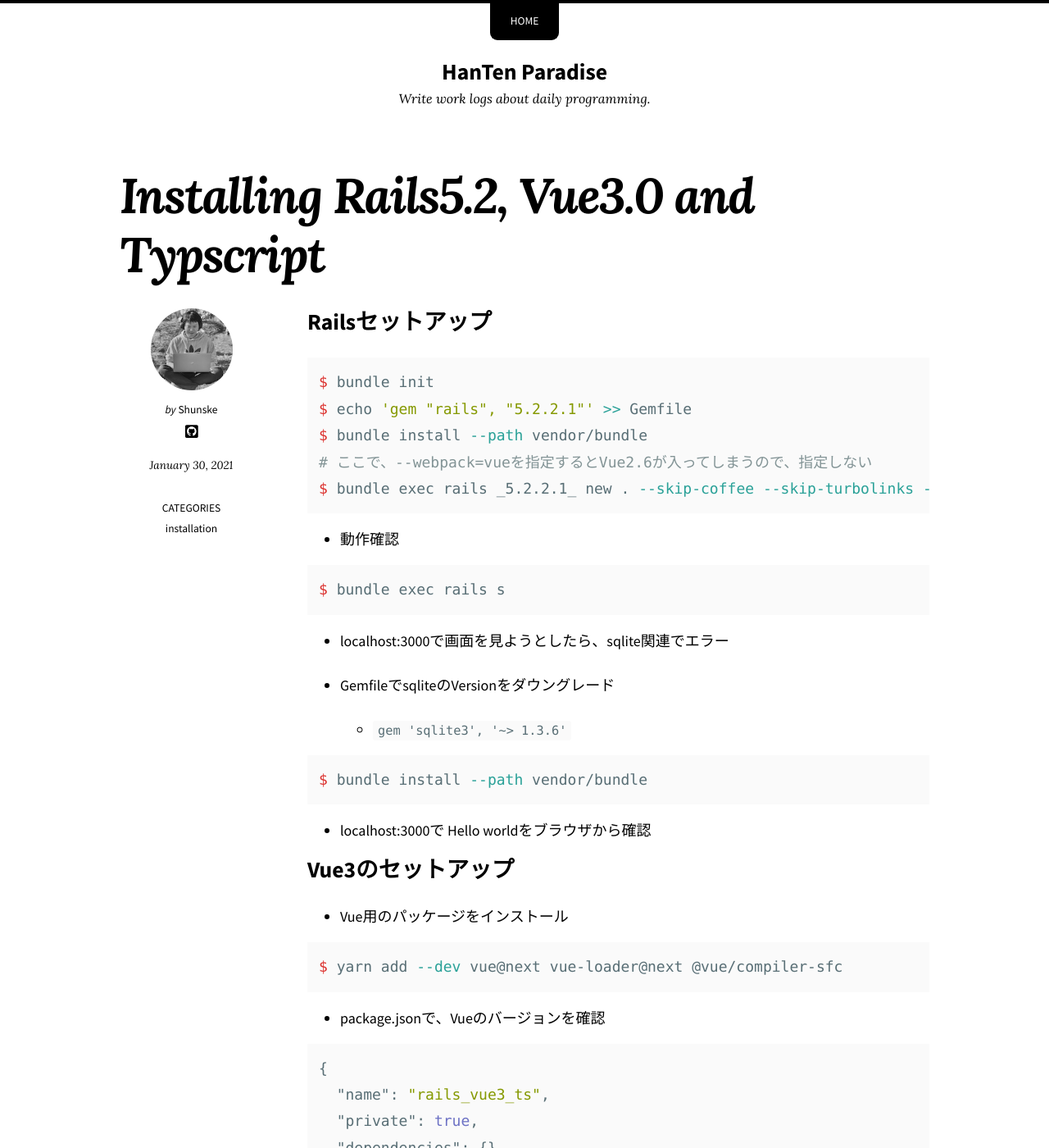
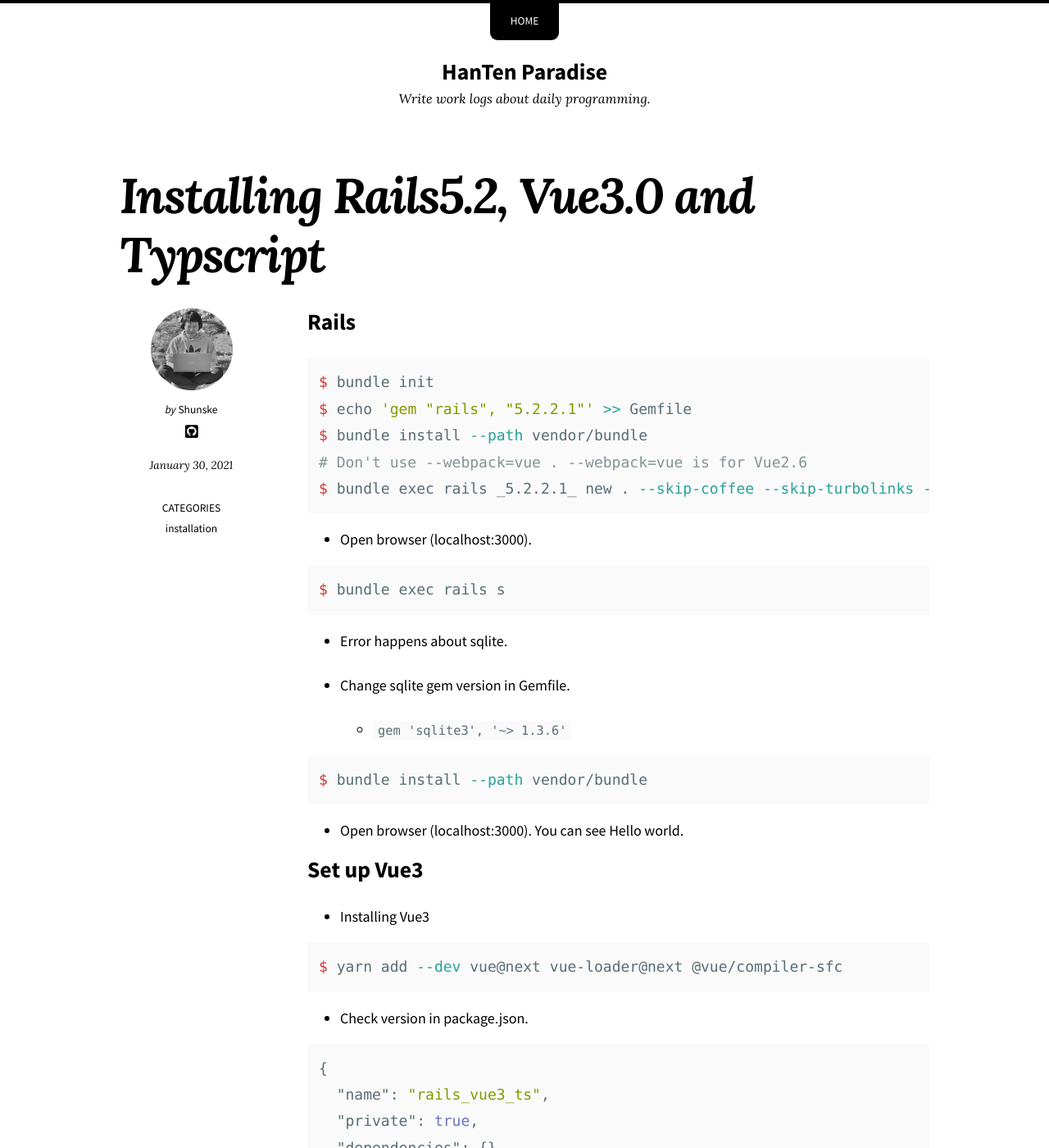
Before and after one commit to shunsuke1980/shunsuke1980.github.io, a Jekyll site: the page built from _posts/2021-01-30-installing_rails_vue3_ts.md, in a window 1280 px wide and 1400 px high. Shown: the whole window at 82% size. Built offline with Jekyll 4.4.1, drawn with Linux system fonts in a browser that asks for light colours; nearby versions of some CDN libraries; some of the changed text lies outside the part shown.

Commit message:
New article

````diff
--- a/_posts/2021-01-30-installing_rails_vue3_ts.md
+++ b/_posts/2021-01-30-installing_rails_vue3_ts.md
@@ -5,41 +5,41 @@
 categories: installation
 ---
 
-## Railsセットアップ
+## Rails
 
 ```shell
 $ bundle init
 $ echo 'gem "rails", "5.2.2.1"' >> Gemfile
 $ bundle install --path vendor/bundle
-# ここで、--webpack=vueを指定するとVue2.6が入ってしまうので、指定しない
+# Don't use --webpack=vue . --webpack=vue is for Vue2.6
 $ bundle exec rails _5.2.2.1_ new . --skip-coffee --skip-turbolinks --skip-test-unit --webpack
 ```
 
-- 動作確認
+- Open browser (localhost:3000).
 
 ```shell
 $ bundle exec rails s
 ```
 
-- localhost:3000で画面を見ようとしたら、sqlite関連でエラー
+- Error happens about sqlite.
 
-- GemfileでsqliteのVersionをダウングレード
+- Change sqlite gem version in Gemfile.
     - `gem 'sqlite3', '~> 1.3.6'`
 
 ```shell
 $ bundle install --path vendor/bundle
 ```
 
-- localhost:3000で Hello worldをブラウザから確認
+- Open browser (localhost:3000). You can see Hello world.
 
-## Vue3のセットアップ
+## Set up Vue3
 
-- Vue用のパッケージをインストール
+- Installing Vue3
 
 ```shell
 $ yarn add --dev vue@next vue-loader@next @vue/compiler-sfc
 ```
-- package.jsonで、Vueのバージョンを確認
+- Check version in package.json.
 
 ```json
 {
@@ -54,7 +54,7 @@
 }
 ```
 
-- Webpack でVueもコンパイルするように設定
+- Setting Webpack for compiling Vue
 
 ```ruby
 const { environment } = require('@rails/webpacker')
@@ -71,25 +71,25 @@
 })
 module.exports = environment
 ```
-- config/webpacker.yml の extensions に .vue を追加
+- Edit config/webpacker.yml for adding .vue extensions.
 
-## 画面から確認できるように空のロジック（Railsのみ）を作成
+## Operation check
 
-- generateコマンド
+- Generate emty rails logic.
 
 ```shell
 $ bundle exec rails g controller HelloWorld index --no-helper --no-asset
 ```
 
-- 画面を確認
+- Open browser
 
 ```
 http://0.0.0.0:3000/hello_world/index
 ```
 
-## 空のロジックをVue3対応する
+## Generate emty vue3 logic.
 
-- Vueファイル作成
+- Create Vue file
 
 app/javascript/app.vue
 
@@ -138,12 +138,12 @@
 });
 ```
 
-- 画面に「Hello Vue!」が表示されていることを確認
+- Open browser
 
 ```
 http://0.0.0.0:3000/hello_world/index
 ```
 
-## Vue3をTypscriptでもかけるように
+## Enable Typscript for Vue3
 
 - `bin/rails webpacker:install:typescript`
````
Also changed, not shown: _posts/2021-02-25-rails-debug.md (added, +100 -0 lines), images/2021-02-25-vscode.png (added).
